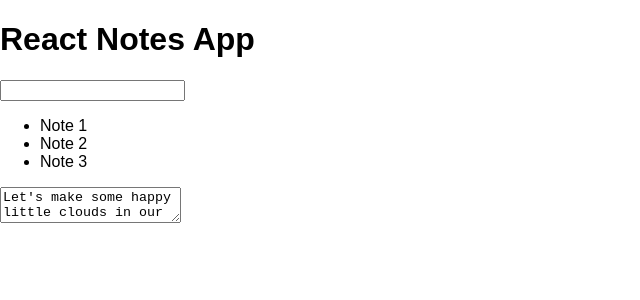
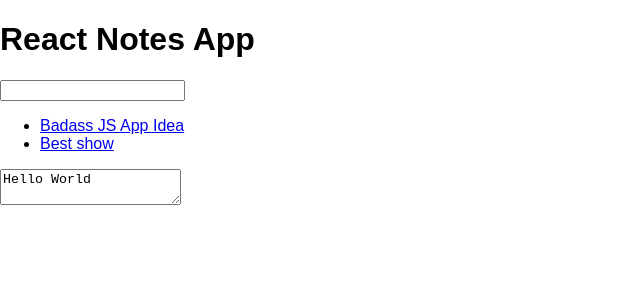
Before and after one commit to stephenjarrett/react-notes-app, a React (Create React App) app: page / in a window 1280 px wide. Shown: the top 300 px of the page, without its empty margins (0-640 px from the left). Built offline with nearby package versions, Linux system fonts and the light colour scheme.

Commit message:
added ability to populate the document editor by clicking on the note list titles

```diff
--- a/src/App.js
+++ b/src/App.js
@@ -2,23 +2,58 @@ import React from 'react';
 import './App.css';
 import DocumentList from './DocumentList.js';
 import SearchBar from './SearchBar.js';
-import DocumentEditor from './DocumentEditor.js';
+import DocumentEditor from './DocumentEditor';
 
 class App extends React.Component {
+
+    constructor(props) {
+        super(props);
+
+        this.state = {
+            notes: [
+                {
+                    id: 1001,
+                    timestamp: new Date(),
+                    title: 'Badass JS App Idea',
+                    content: 'Hello World'
+                },
+                {
+                    id: 1002,
+                    timestamp: new Date(),
+                    title: 'Best show',
+                    content: 'South Park'
+                }
+            ],
+            selectedId: -1 // -1 means no selection
+        };
+    }
     render() {
         return (
         <div className="notes-app">
             <h1>React Notes App</h1>
 
             <SearchBar />
-
-            <DocumentList />
-
-            <DocumentEditor />
+            <DocumentList allNotes={this.state.notes} handleSelection={this._selectNote} />
+            <DocumentEditor note={this._findNoteById()} />
 
         </div>
         );
     }
+
+    _findNoteById = () => {
+        let theNote = this.state.notes.find(note => note.id === this.state.selectedId)
+        if (!theNote) {
+            theNote = this.state.notes[0];
+        }
+        return theNote
+    }
+
+    _selectNote = (noteId) => {
+        this.setState({
+            selectedId: noteId
+        });
+    }
+
 }
 
 export default App;
--- a/src/DocumentEditor.js
+++ b/src/DocumentEditor.js
@@ -5,10 +5,21 @@ class DocumentEditor extends React.Component {
         return (
             <div className="document-editor">
                 {/* text area in JSX isn't regular HTML */}
-                <textarea value="Let's make some happy little clouds in our world. Be brave. That's the way I look when I get home late; black and blue. You can create the world you want to see and be a part of. You have that power." />
+                <textarea value={this.props.note.content}  />
             </div>
         );
     }
 }
 
+// A function component is like a "render-only" component.
+// It doesn't have state or lifecycle methods like
+// componentDidMount or constructor
+// const DocumentEditor = (props) => {
+//     return (
+//         <div className="document-editor">
+//             <textarea value="Test" />
+//         </div>
+//     )
+// }
+
 export default DocumentEditor;
--- a/src/DocumentList.js
+++ b/src/DocumentList.js
@@ -2,17 +2,38 @@ import React from 'react';
 
 class DocumentList extends React.Component {
     render() {
+
+        // _createListItem = (note) => {
+        //     return (
+        //         <li className="document-list-item">
+        //         {note.title}
+        //         </li>
+        //     );
+        // }
+
+        // let items = this.props.allNotes.map(_createListItem());
+
+        let items = this.props.allNotes.map(note => (
+            <li className="document-list-item" key={note.id}>
+                <a href="#"
+                onClick={() => { this.props.handleSelection(note.id) }}>
+                {note.title}
+                </a>
+            </li>
+            )
+        );
+
         return (
             <div className="document-list">
                 <ul>
-                    <li className="document-list-item">Note 1</li>
-                    <li className="document-list-item">Note 2</li>
-                    <li className="document-list-item">Note 3</li>
+                    {items}
                 </ul>
             </div>
         );
     }
+
 }
 
 
+
 export default DocumentList;
```
